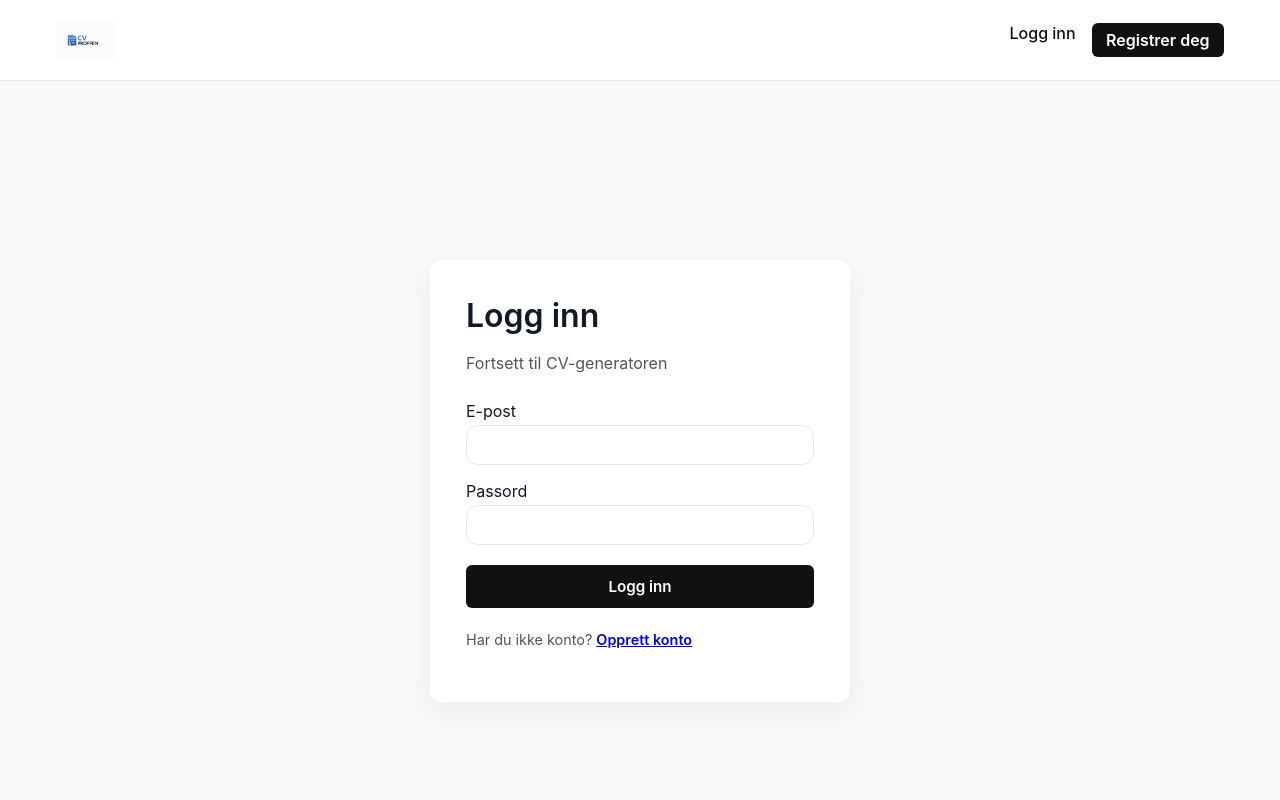
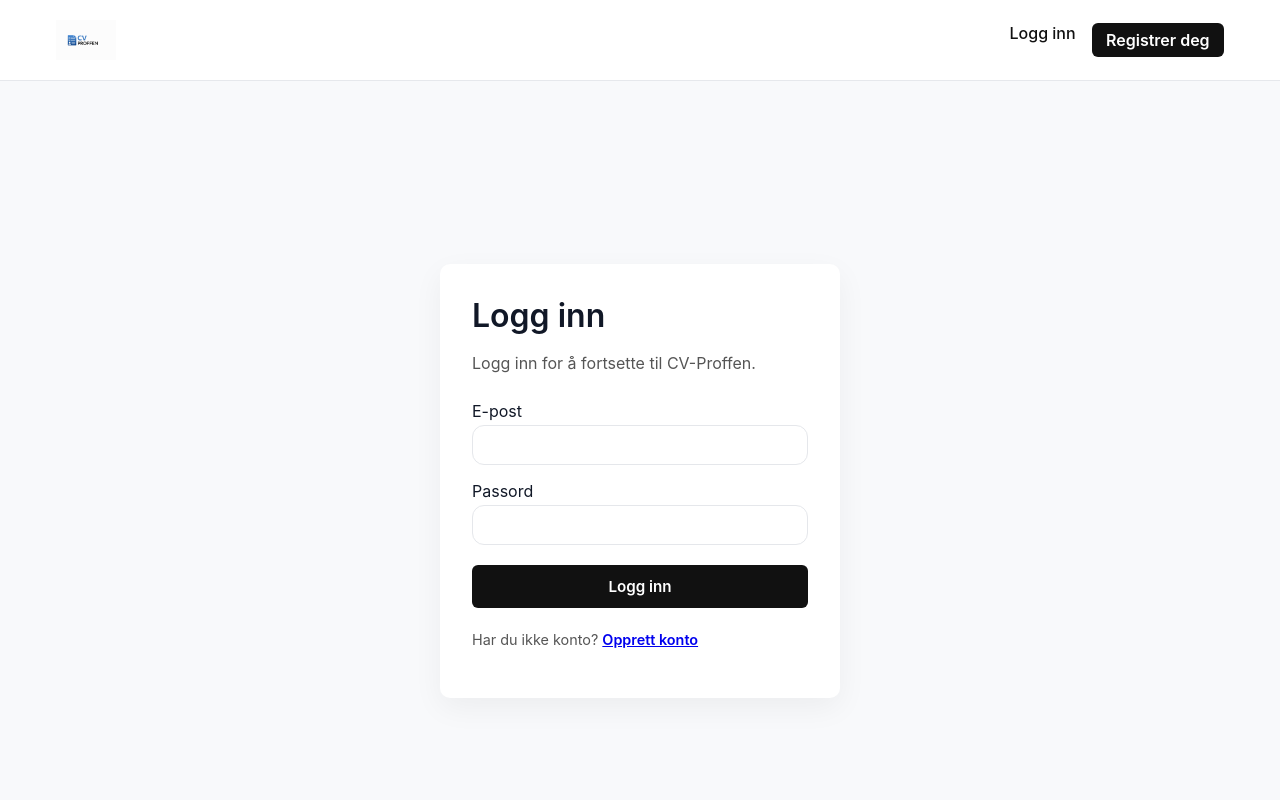
Before and after one commit to cosmicencounters5-png/cv-proffen, a Next.js app: page /login in a window 1280 px wide. Shown: the top 800 px of the page. Built offline with nearby package versions, Linux system fonts and the light colour scheme; no server answers.

Commit message:
Update page.tsx

```diff
--- a/app/login/page.tsx
+++ b/app/login/page.tsx
@@ -1,13 +1,13 @@
+
 "use client";
 
-import { Suspense, useEffect, useState } from "react";
-import { useRouter, useSearchParams } from "next/navigation";
+import { useState } from "react";
+import { useRouter } from "next/navigation";
 import { createBrowserClient } from "@supabase/ssr";
 import Link from "next/link";
 
-function LoginInner() {
+export default function LoginPage() {
   const router = useRouter();
-  const searchParams = useSearchParams();
   const supabase = createBrowserClient(
     process.env.NEXT_PUBLIC_SUPABASE_URL!,
     process.env.NEXT_PUBLIC_SUPABASE_ANON_KEY!
@@ -17,12 +17,6 @@ function LoginInner() {
   const [password, setPassword] = useState("");
   const [loading, setLoading] = useState(false);
   const [error, setError] = useState<string | null>(null);
-
-  const gratisToken =
-    searchParams.get("token") ||
-    (typeof window !== "undefined"
-      ? localStorage.getItem("gratis_token")
-      : null);
 
   async function handleSubmit(e: React.FormEvent) {
     e.preventDefault();
@@ -50,8 +44,12 @@ function LoginInner() {
       return;
     }
 
-    // 🔓 Gratis tilgang (24t)
-    if (gratisToken) {
+    const hasFreeTrial =
+      typeof window !== "undefined" &&
+      localStorage.getItem("cvproffen_free_trial") === "true";
+
+    // 🆓 GRATIS TILGANG
+    if (hasFreeTrial) {
       const expiresAt = new Date();
       expiresAt.setHours(expiresAt.getHours() + 24);
 
@@ -59,19 +57,21 @@ function LoginInner() {
         {
           user_id: user.id,
           has_cv: true,
-          has_application: true,
+          has_application: false,
           expires_at: expiresAt.toISOString(),
           updated_at: new Date().toISOString(),
         },
         { onConflict: "user_id" }
       );
 
-      localStorage.removeItem("gratis_token");
+      localStorage.removeItem("cvproffen_free_trial");
+
       router.push("/cv");
+      router.refresh();
       return;
     }
 
-    // 🔁 Normal flyt
+    // 🔁 NORMAL FLYT
     const { data } = await supabase
       .from("user_entitlements")
       .select("has_cv, expires_at")
@@ -107,17 +107,17 @@ function LoginInner() {
         onSubmit={handleSubmit}
         style={{
           background: "white",
-          padding: "2.25rem",
-          borderRadius: "12px",
-          boxShadow: "0 10px 30px rgba(0,0,0,0.06)",
+          padding: "2rem",
+          borderRadius: "10px",
+          boxShadow: "0 10px 30px rgba(0,0,0,0.05)",
           width: "100%",
-          maxWidth: "420px",
+          maxWidth: "400px",
         }}
       >
         <h1 style={{ marginBottom: "0.5rem" }}>Logg inn</h1>
 
-        <p style={{ color: "#555", marginBottom: "1.5rem" }}>
-          Fortsett til CV-generatoren
+        <p style={{ marginBottom: "1.5rem", color: "#555" }}>
+          Logg inn for å fortsette til CV-Proffen.
         </p>
 
         <label>
@@ -165,7 +165,13 @@ function LoginInner() {
           {loading ? "Logger inn…" : "Logg inn"}
         </button>
 
-        <p style={{ marginTop: "1.25rem", fontSize: "0.9rem", color: "#555" }}>
+        <p
+          style={{
+            marginTop: "1.25rem",
+            fontSize: "0.9rem",
+            color: "#555",
+          }}
+        >
           Har du ikke konto?{" "}
           <Link href="/register" style={{ fontWeight: 600 }}>
             Opprett konto
@@ -175,11 +181,3 @@ function LoginInner() {
     </main>
   );
 }
-
-export default function LoginPage() {
-  return (
-    <Suspense fallback={null}>
-      <LoginInner />
-    </Suspense>
-  );
-}
```
